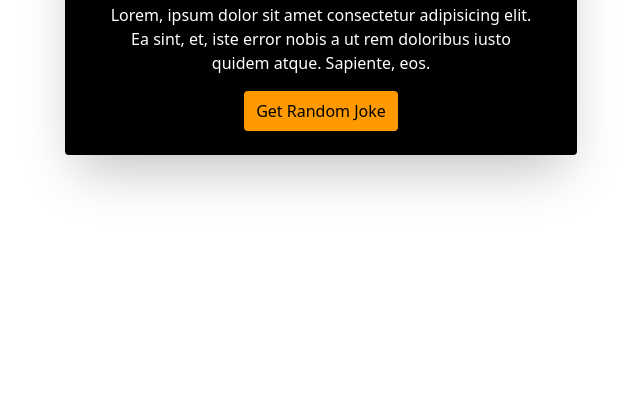
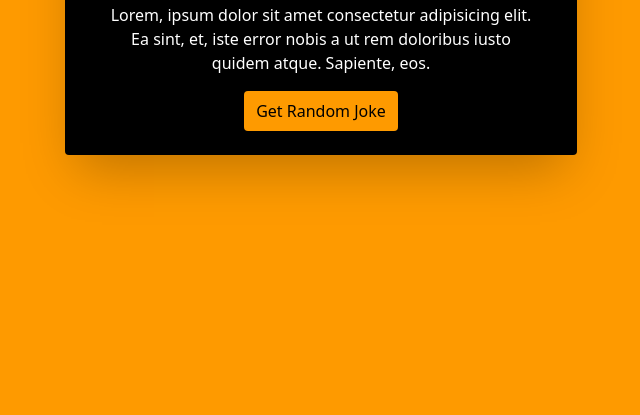
Before and after one commit to Ahmed-rbr/api_projects, a website: page first/src/index.html in a window 1280 px wide. Shown: the part 385-800 px from the top of the page, without its empty margins (319-959 px from the left). Drawn offline with Linux system fonts and the light colour scheme.

Commit message:
change bg

```diff
--- a/first/src/index.html
+++ b/first/src/index.html
@@ -5,7 +5,9 @@
     <meta name="viewport" content="width=device-width, initial-scale=1.0" />
     <link href="./output.css" rel="stylesheet" />
   </head>
-  <body class="flex justify-center items-center w-full min-h-screen h-full">
+  <body
+    class="flex bg-amber-500 justify-center items-center w-full min-h-screen h-full"
+  >
     <div
       class="bg-black px-4 py-6 flex w-11/12 gap-4 rounded shadow-2xl md:w-3/5 lg:w-2/5 flex-col items-center"
     >
```
Also changed, not shown: first/src/output.css.
